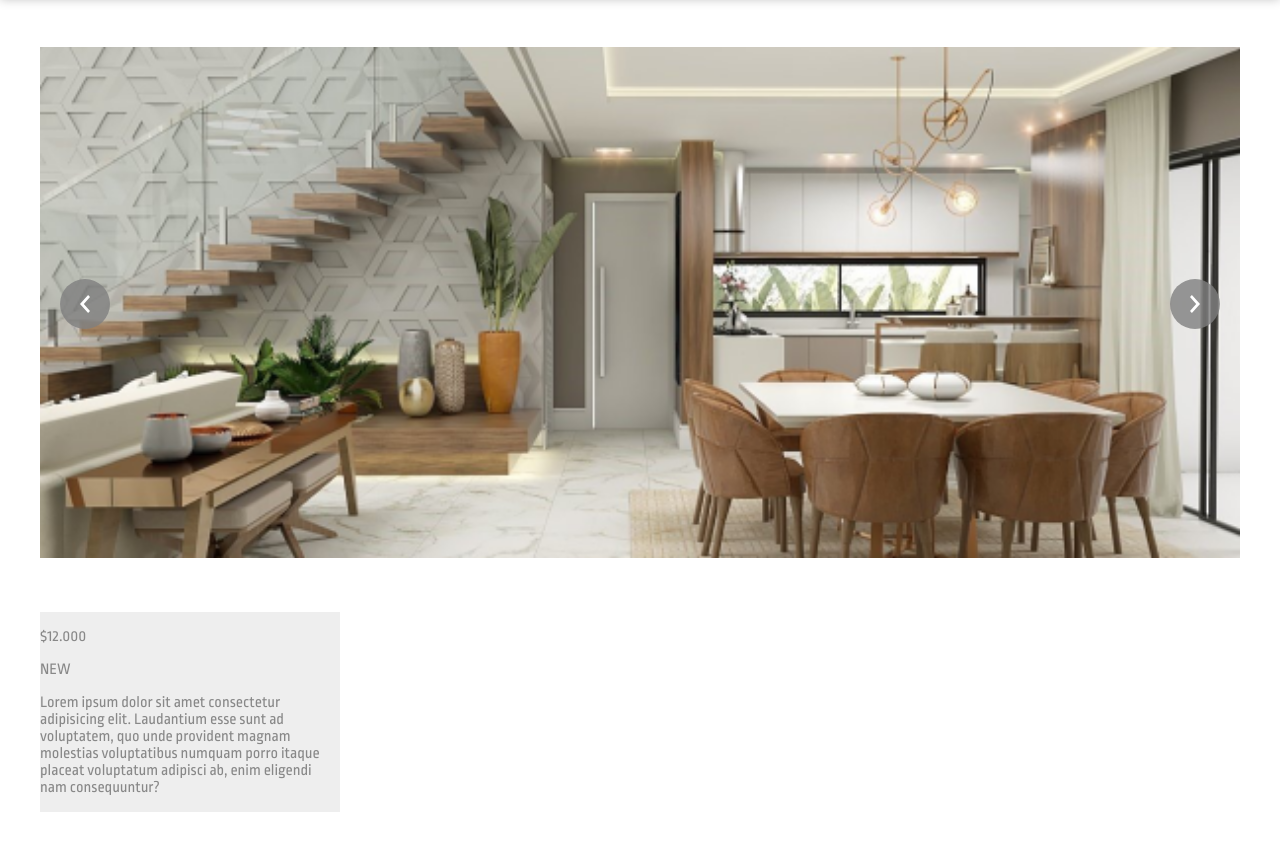
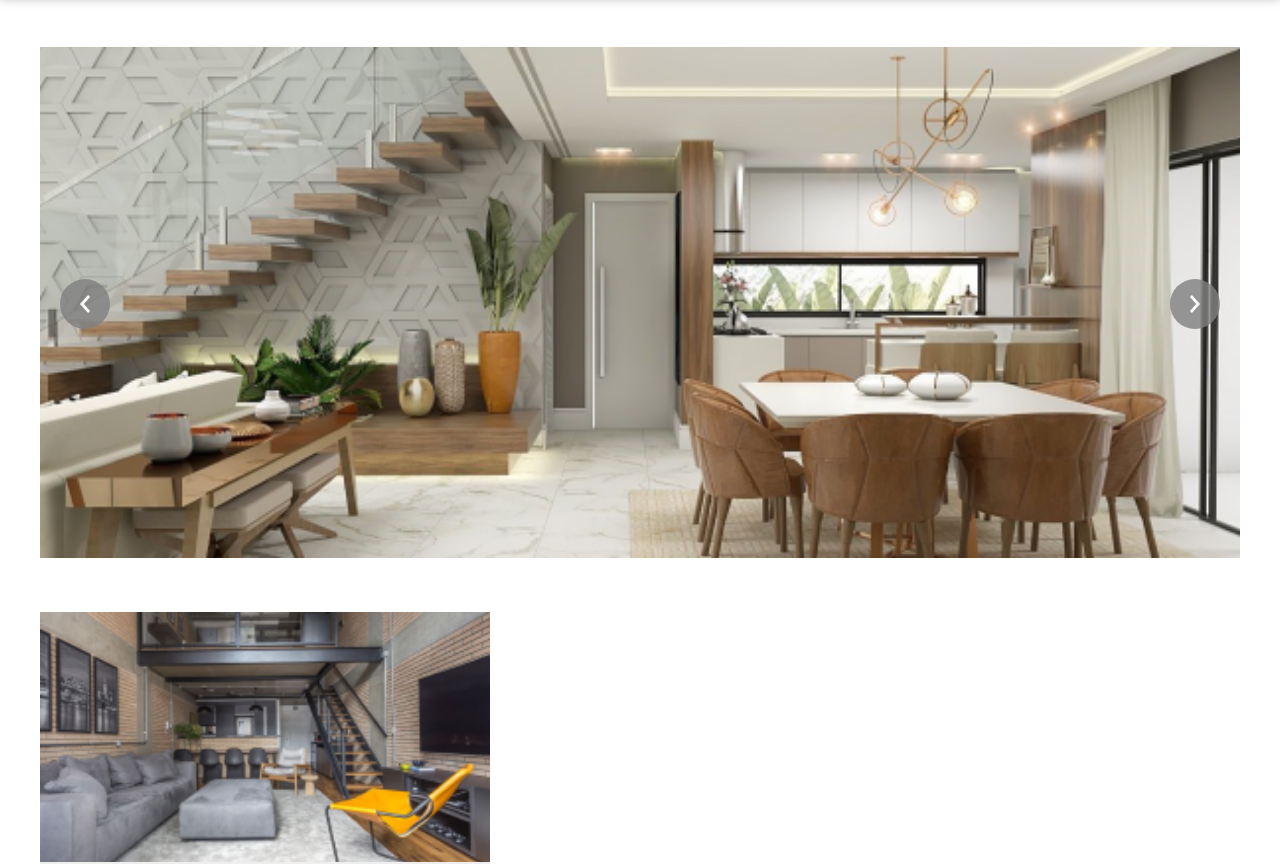
Before and after one commit to fronthendy/lovt-tn05, a plain HTML site: page index.html in a window 1280 px wide. Shown: the part 100-964 px from the top of the page. Before the commit the page ends 912 px from the top, so only its background shows below. Drawn offline with Linux system fonts and the light colour scheme.

Commit message:
projects

```diff
--- a/css/style.css
+++ b/css/style.css
@@ -84,7 +84,38 @@ main section.projects .container {
 }
 
 main section.projects .container article {
-    width: 300px;
+    width: 450px;
+    max-width: 100%;
     background-color: #EEEEEE;
     color: #888888;
 }
+
+main section.projects .container article .thumb {
+    width: 100%;
+    height: 250px;
+    background-repeat: no-repeat;
+    background-size: cover;
+}
+
+main section.projects .container article .info {
+    padding: 20px;
+}
+
+main section.projects .container article .info .price-tag {
+    display: flex;
+    justify-content: space-between;
+}
+
+main section.projects .container article .info .price {
+    font-size: 30px;
+    margin: 0;
+}
+
+main section.projects .container article .info .tag {
+    padding: 5px 10px;
+    background-color: gray;
+    color: #fff;
+    margin: 0;
+    border-radius: 25px;
+    font-size: 25px;
+}
```
